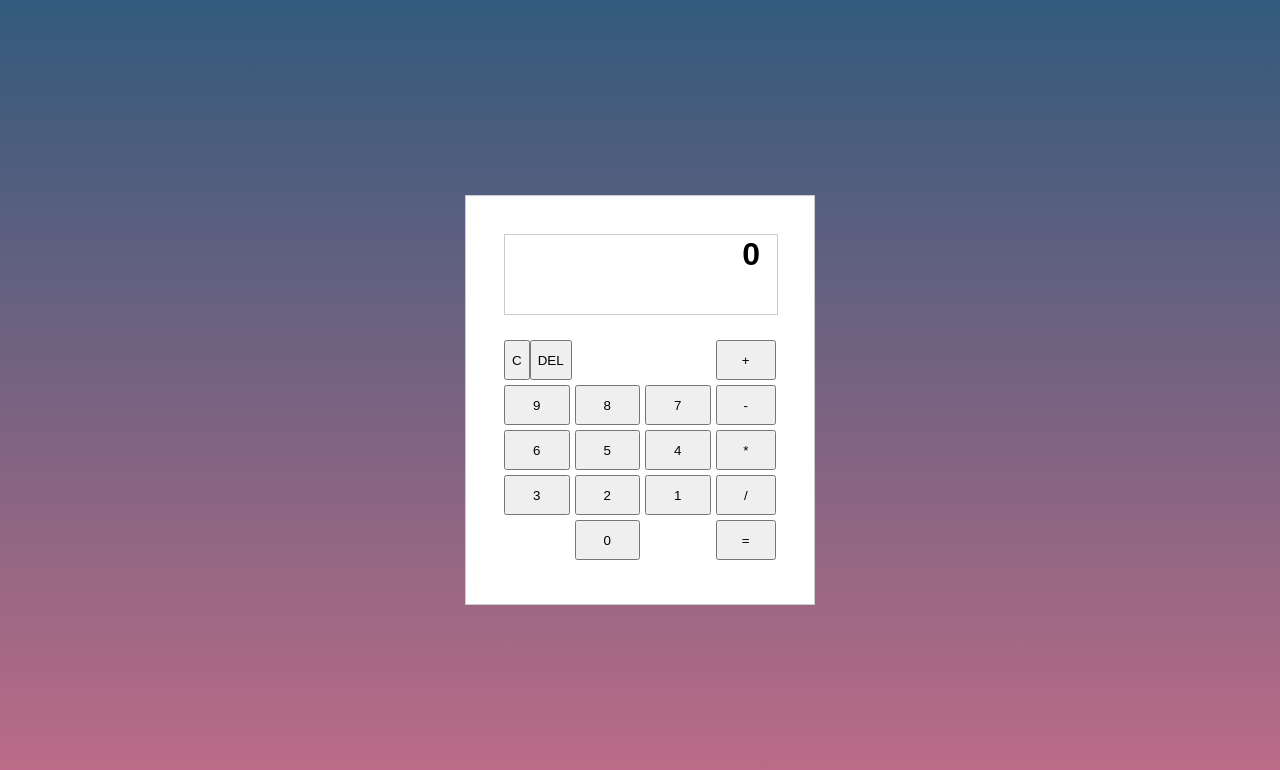
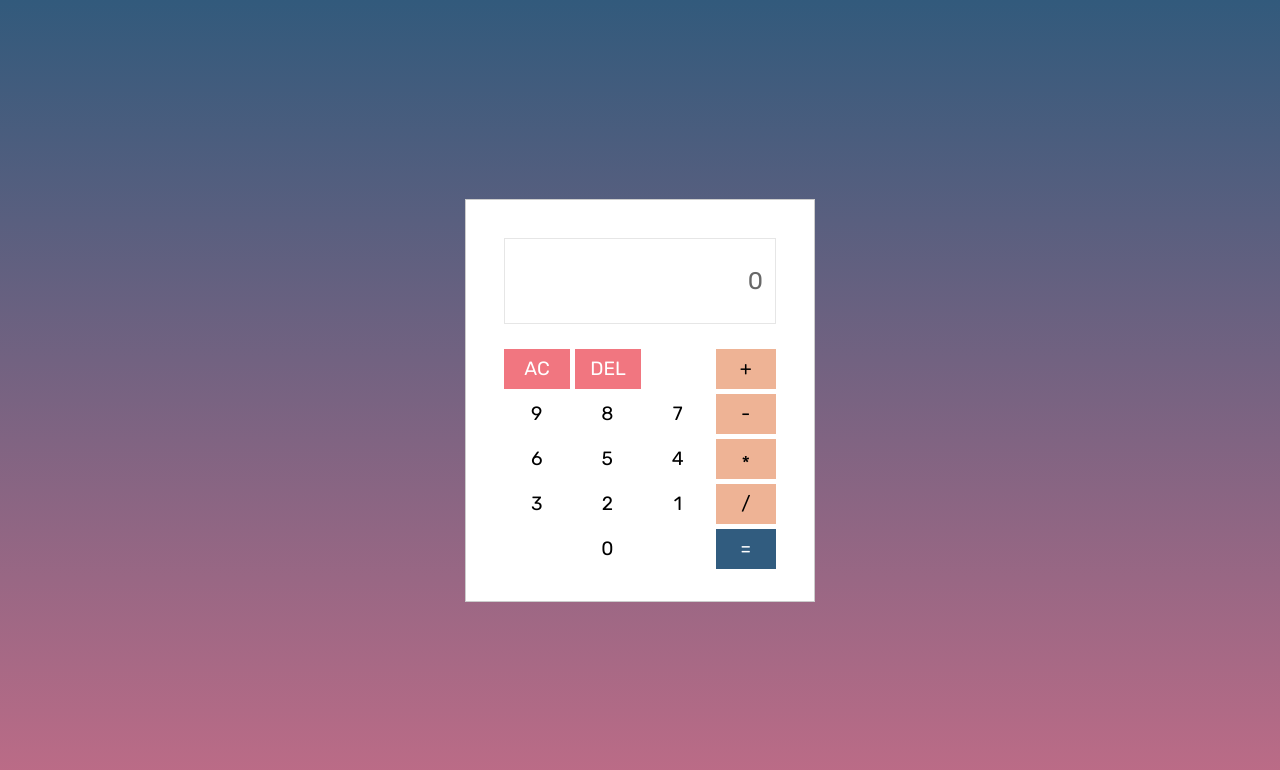
Before and after one commit to dr3nan/codetest-calculator, a React (Create React App) app in the folder calculator/: page / in a window 1280 px wide. Shown: the top 770 px of the page. Built offline with nearby package versions, Linux system fonts and the light colour scheme.

Commit message:
feat: most styling ready (WIP), refs #102

```diff
--- a/calculator/src/app/components/calculator/Calculator.scss
+++ b/calculator/src/app/components/calculator/Calculator.scss
@@ -1,8 +1,10 @@
+@import url('https://fonts.googleapis.com/css2?family=Rubik:ital,wght@0,400;0,500;1,500&display=swap');
+
 .calculator {
   border: 1px solid #ccc;
   padding: 38px;
   width: 350px;
-  height: 410px;
+  height: 403px;
   display: grid;
   grid-template-columns: repeat(2, 0.5fr) 0.3fr;
   grid-template-rows: 0.5fr 0.2fr 0.6fr;
@@ -12,58 +14,70 @@
   background-color: #ffffff;
   box-sizing: border-box;
 
+  button {
+    font-size: 1.2rem;
+    font-family: 'Rubik', sans-serif;
+  }
+
   .display-input-wrapper {
     grid-area: 1 / 1 / 2 / 4;
     width: 100%;
-    height: 79px;
+    height: 86px;
     background-color: #fff;
-    border: 1px solid #ccc;
-    // border-radius: 5px;
+    border: 1px solid #cccccc7c;
     display: flex;
     flex-direction: column;
+    justify-content: center;
     align-items: flex-end;
-    // padding: 10px;
-    font-size: 2rem;
-    font-weight: bold;
+    font-size: 1.7rem;
     margin-bottom: 20px;
+    box-sizing: border-box;
+    padding: 8px;
+
+    input[type='number']::-webkit-inner-spin-button,
+    input[type='number']::-webkit-outer-spin-button {
+      -webkit-appearance: none;
+      margin: 0;
+    }
+
+    input[type='number'] {
+      -moz-appearance: textfield;
+    }
 
     .display {
       width: 100%;
+      letter-spacing: 2px;
       display: flex;
       align-items: center;
       justify-content: flex-end;
-      font-size: 2rem;
-      font-weight: bold;
+      font-family: 'Rubik', sans-serif;
     }
 
     .number-input {
-      appearance: none;
       border: none;
       outline: none;
-      width: 98%;
+      width: 100%;
+      letter-spacing: 2px;
       text-align: right;
-      font-size: 2rem;
-      font-weight: bold;
-
-      input[type='number']::-webkit-inner-spin-button,
-      input[type='number']::-webkit-outer-spin-button {
-        -webkit-appearance: none;
-        margin: 0;
-      }
-
-      input[type='number'] {
-        -moz-appearance: textfield;
-      }
+      font-size: 1.5rem;
+      color: #686868;
+      font-family: 'Rubik', sans-serif;
     }
   }
 
   .clear-delete-buttons {
     grid-area: 2 / 1 / 3 / 3;
+    display: flex;
+    gap: 5px;
   }
 
   .clear-delete-buttons button {
     height: 40px;
+    width: 66px;
     cursor: pointer;
+    border: none;
+    background-color: #f17680;
+    color: #fff;
   }
 
   .number-buttons {
@@ -83,6 +97,12 @@
   .number-buttons button {
     height: 40px;
     cursor: pointer;
+    border: none;
+    background-color: transparent;
+  }
+
+  .number-buttons button:active {
+    border: 1px solid #cccccc7c;
   }
 
   .operator-buttons {
@@ -90,7 +110,6 @@
     display: flex;
     gap: 5px;
     flex-direction: column;
-    justify-content: space-between;
   }
 
   .operator-buttons button {
@@ -99,5 +118,16 @@
     align-items: center;
     justify-content: center;
     cursor: pointer;
+    border: none;
+    background-color: #eeb395;
+  }
+
+  .operator-buttons button:nth-child(3) {
+    padding-top: 10px;
+  }
+
+  .operator-buttons button:nth-child(5) {
+    background-color: #315c7f;
+    color: #fff;
   }
 }
--- a/calculator/src/app/components/calculator/Calculator.tsx
+++ b/calculator/src/app/components/calculator/Calculator.tsx
@@ -66,7 +66,6 @@ const Calculator: React.FC = () => {
 
   return (
     <div className='calculator'>
-      {/* <h1>Calculator</h1> */}
       <div className='display-input-wrapper'>
         <div className='display'>{result ? result : ''}</div>
         <input
@@ -86,7 +85,7 @@ const Calculator: React.FC = () => {
         />
       </div>
       <div className='clear-delete-buttons'>
-        <button onClick={handleClear}>C</button>
+        <button onClick={handleClear}>AC</button>
         <button onClick={handleDelete}>DEL</button>
       </div>
       <div className='number-buttons'>
```
